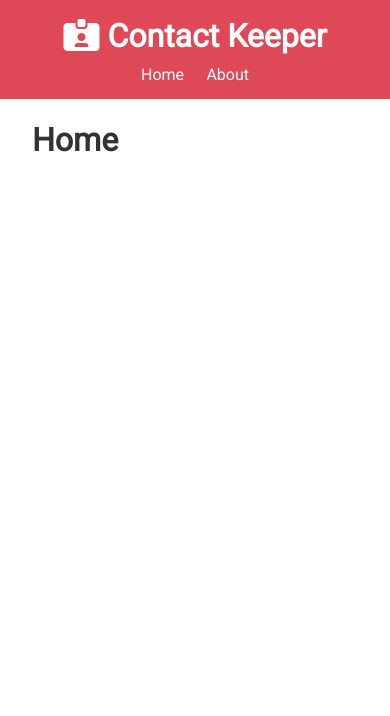
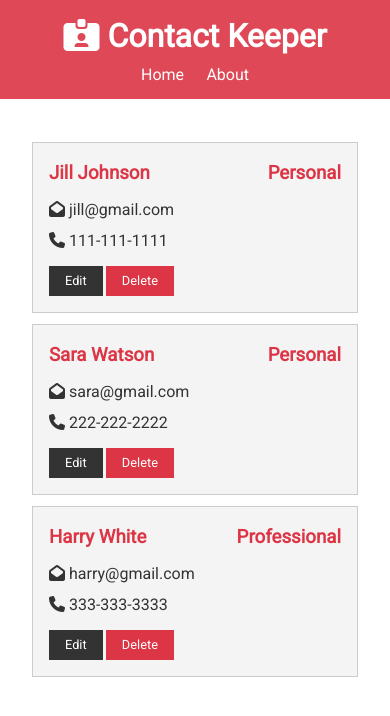
Before and after one commit to ellysaschottler/Contact_Keeper-ESchottler, a React (Create React App) app in the folder client/: page / in a window 390 px wide. Shown: the top 716 px of the page. Built offline with nearby package versions, Linux system fonts and the light colour scheme.

Commit message:
created ContactItem card with edit and delete buttons and display email with icon and phone with icon, if email and phone are provided

```diff
--- /dev/null
+++ b/client/src/components/contacts/ContactItem.js
@@ -0,0 +1,28 @@
+import React from 'react'
+import PropTypes from 'prop-types'
+
+const ContactItem = ({ contact }) => {
+    const {id, name, email, phone, type } = contact;
+
+    return (
+        <div className ='card bg-light'>
+            <h3 className="text-primary text-left">
+                {name}{' '} <span style={{ float: 'right'}} className={'badge' + (type === 'professional' ? 'badge-success' : 'badge-primary')}>{type.charAt(0).toUpperCase() + type.slice(1)}</span>
+            </h3>
+            <ul className="list">
+                {email && (<li> <i className="fas fa-envelope-open"></i> {email}</li>)}
+                {phone && (<li> <i className="fas fa-phone"></i> {phone}</li>)}
+            </ul>
+            <p>
+                <button className="btn btn-dark btn-sm">Edit</button>
+                <button className="btn btn-danger btn-sm">Delete</button>
+            </p>
+        </div>
+    )
+}
+
+ContactItem.propTypes = {
+    contact: PropTypes.object.isRequired
+}
+
+export default ContactItem
--- /dev/null
+++ b/client/src/components/contacts/Contacts.js
@@ -0,0 +1,20 @@
+import React, { Fragment, useContext } from 'react'
+import ContactItem from './ContactItem';
+import ContactContext from '../../context/contact/contactContext'
+
+
+const Contacts = () => {
+    const contactContext = useContext(ContactContext);
+
+    const { contacts } = contactContext;
+
+    return (
+        <Fragment>
+            {contacts.map(contact => (<ContactItem key={contact.id} contact={contact} />))}
+        </Fragment>
+    )
+
+
+}
+
+export default Contacts
--- a/client/src/components/pages/Home.js
+++ b/client/src/components/pages/Home.js
@@ -1,9 +1,15 @@
 import React from 'react'
+import Contacts from '../contacts/Contacts'
 
 const Home = () => {
     return (
-        <div>
-            <h1>Home</h1>
+        <div className="grid-2">
+            <div>
+                {/*ContactFrom*/}
+            </div>
+            <div>
+                <Contacts />
+            </div>
         </div>
     )
 }
```
